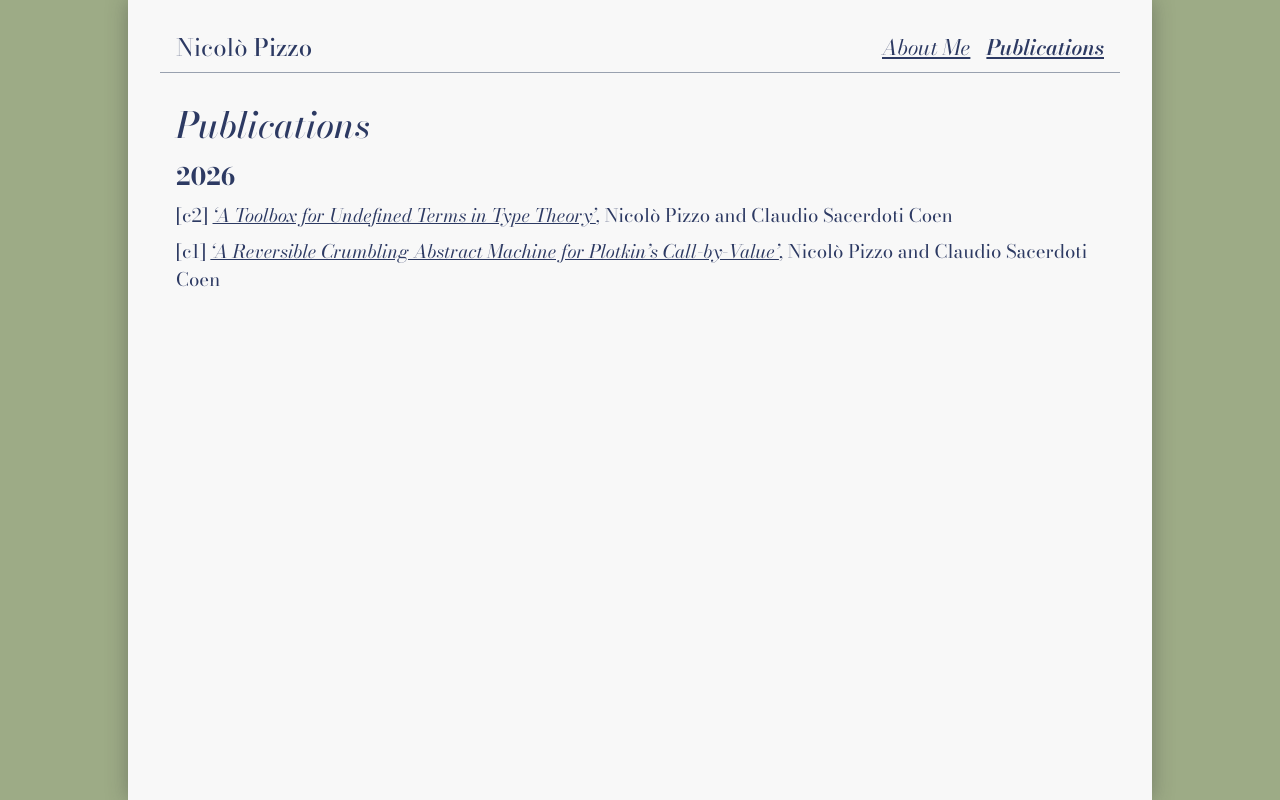
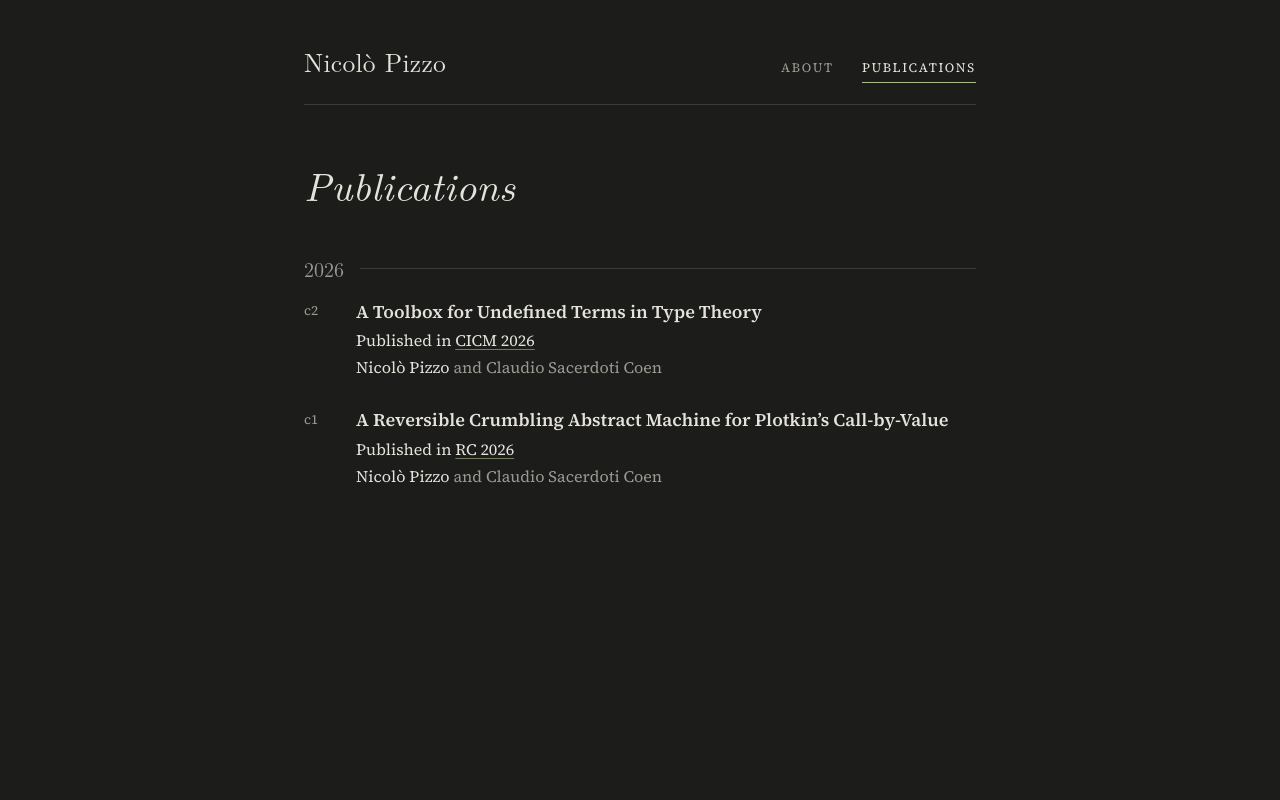
Before and after one commit to nicolopizzo/nicolopizzo.github.io, a website: page publications.html in a window 1280 px wide. Drawn offline with nearby package versions, Linux system fonts and the light colour scheme; files that its build step writes are made by us from their sources; a web font is replaced by a local one.

Commit message:
refactor and recoloring

```diff
--- a/index.html
+++ b/index.html
@@ -4,29 +4,29 @@
     <meta charset="UTF-8">
     <meta name="viewport" content="width=device-width, initial-scale=1.0">
     <title>Nicolò Pizzo</title>
+    <meta name="description" content="Nicolò Pizzo — PhD student in theoretical Computer Science at the University of Bologna.">
     <link rel="preconnect" href="https://fonts.googleapis.com">
     <link rel="preconnect" href="https://fonts.gstatic.com" crossorigin>
-    <link href="https://fonts.googleapis.com/css2?family=Bodoni+Moda:ital,wght@0,400..900;1,400..900&display=swap" rel="stylesheet">
+    <link href="https://fonts.googleapis.com/css2?family=Source+Serif+4:ital,opsz,wght@0,8..60,400..600;1,8..60,400..600&display=swap" rel="stylesheet">
+    <link href="https://cdn.jsdelivr.net/gh/dreampulse/computer-modern-web-font@master/font/Serif/cmun-serif.css" rel="stylesheet">
     <link href="./assets/css/style.css" rel="stylesheet">
   </head>
   <body>
     <div class="container">
-      <nav class="w-full border-b-1 border-gray-400 px-4 pt-4 pb-2 md:flex">
-        <div class="flex-1 text-2xl">
-          <span class="font-thin">Nicolò</span> <span class="font-medium">Pizzo</span>
-        </div>
-        <ul class="flex flex-none space-x-4 mt-2 md:m-0">
-          <li><a href="index.html" class="active" aria-current="page">About Me</a></li>
-          <li><a href="publications.html">Publications</a></li>
-          <!-- <li><a href="#">Teaching</a></li> -->
-        </ul>
+      <header class="site-header">
+        <a href="index.html" class="site-name"><span>Nicolò</span> <span class="last">Pizzo</span></a>
+        <nav class="site-nav">
+          <a href="index.html" class="active" aria-current="page">About</a>
+          <a href="publications.html">Publications</a>
+          <!-- <a href="#">Teaching</a> -->
         </nav>
+      </header>
 
-      <main class="inner-container">
-        <h1 class="text-4xl">About me</h1>
-
-        <div class="flex flex-col-reverse md:flex-row mt-2 gap-4">
-          <div class="flex-2 space-y-4">
+      <main>
+        <div class="flex flex-col-reverse sm:flex-row sm:items-start gap-8 sm:gap-10">
+          <div class="flex-1">
+            <h1>About me</h1>
+            <div class="prose">
               <p>
               I am a PhD student at the <i>University of Bologna</i> under the supervision of <a href="https://www.cs.unibo.it/~claudio.sacerdoti3/">Claudio Sacerdoti Coen</a>.
               You can visit my UniBo page <a href="https://www.unibo.it/sitoweb/nicolo.pizzo2">here</a>.
@@ -41,18 +41,20 @@
               You can download my Curriculum Vitae <a href="#">here</a>.
               </p>
             </div>
-
-          <div class="flex-none md:flex-1">
-            <img src="assets/images/profile-image.jpg" alt="Portrait of Nicolò Pizzo" class="rounded-full md:rounded-xl shadow-md/20 md:shadow-lg/20 w-1/3 md:w-4/5 md:mx-auto">
-          </div>
           </div>
 
-        <h2 class="text-3xl italic mt-4">Contacts</h2>
-        <ul>
-          <li>Email address: <a href="mailto:nicolo.pizzo2@unibo.it">nicolo.pizzo2@unibo.it</a></li>
-          <li>Github page: <a href="https://github.com/nicolopizzo">nicolopizzo</a></li>
-        </ul>
+          <img src="assets/images/profile-image.jpg" alt="Portrait of Nicolò Pizzo" class="portrait flex-none sm:mt-3">
+        </div>
+
+        <h2>Contacts</h2>
+        <dl class="contacts">
+          <dt>Email</dt>
+          <dd><a href="mailto:nicolo.pizzo2@unibo.it">nicolo.pizzo2@unibo.it</a></dd>
+          <dt>GitHub</dt>
+          <dd><a href="https://github.com/nicolopizzo">nicolopizzo</a></dd>
+        </dl>
       </main>
+
     </div>
   </body>
 </html>
--- a/publications.html
+++ b/publications.html
@@ -4,33 +4,48 @@
     <meta charset="UTF-8">
     <meta name="viewport" content="width=device-width, initial-scale=1.0">
     <title>Publications · Nicolò Pizzo</title>
+    <meta name="description" content="Publications of Nicolò Pizzo.">
     <link rel="preconnect" href="https://fonts.googleapis.com">
     <link rel="preconnect" href="https://fonts.gstatic.com" crossorigin>
-    <link href="https://fonts.googleapis.com/css2?family=Bodoni+Moda:ital,wght@0,400..900;1,400..900&display=swap" rel="stylesheet">
+    <link href="https://fonts.googleapis.com/css2?family=Source+Serif+4:ital,opsz,wght@0,8..60,400..600;1,8..60,400..600&display=swap" rel="stylesheet">
+    <link href="https://cdn.jsdelivr.net/gh/dreampulse/computer-modern-web-font@master/font/Serif/cmun-serif.css" rel="stylesheet">
     <link href="./assets/css/style.css" rel="stylesheet">
   </head>
   <body>
     <div class="container">
-      <nav class="w-full border-b-1 border-gray-400 px-4 pt-4 pb-2 md:flex">
-        <div class="flex-1 text-2xl">
-          <span class="font-thin">Nicolò</span> <span class="font-medium">Pizzo</span>
-        </div>
-        <ul class="flex flex-none space-x-4 mt-2 md:m-0">
-          <li><a href="index.html">About Me</a></li>
-          <li><a href="publications.html" class="active" aria-current="page">Publications</a></li>
-          <!-- <li><a href="#">Teaching</a></li> -->
-        </ul>
-      </nav>
+      <header class="site-header">
+        <a href="index.html" class="site-name"><span>Nicolò</span> <span class="last">Pizzo</span></a>
+        <nav class="site-nav">
+          <a href="index.html">About</a>
+          <a href="publications.html" class="active" aria-current="page">Publications</a>
+          <!-- <a href="#">Teaching</a> -->
+        </nav>
+      </header>
 
-      <main class="inner-container">
-        <h1 class="text-4xl">Publications</h1>
+      <main>
+        <h1>Publications</h1>
 
-        <h2 class="text-2xl font-bold mt-4 mb-2">2026</h2>
-        <ul class="space-y-2">
-          <li>[c2] <a href="https://link.springer.com/chapter/10.1007/978-3-032-38214-6_17">‘A Toolbox for Undefined Terms in Type Theory’</a>, Nicolò Pizzo and Claudio Sacerdoti Coen</li>
-          <li>[c1] <a href="https://doi.org/10.48550/arXiv.2605.09179">‘A Reversible Crumbling Abstract Machine for Plotkin’s Call-by-Value’</a>, Nicolò Pizzo and Claudio Sacerdoti Coen</li>
-        </ul>
+        <h2 class="year">2026</h2>
+        <ol class="pubs">
+          <li>
+            <span class="pub-id">c2</span>
+            <div>
+              <a class="pub-title" href="https://link.springer.com/chapter/10.1007/978-3-032-38214-6_17" target="_blank" rel="noopener">A Toolbox for Undefined Terms in Type Theory</a>
+              <span class="pub-venue">Published in <a href="https://cicm-conference.org/2026/cicm.php?event=&menu=accepted" target="_blank" rel="noopener">CICM 2026</a></span>
+              <span class="pub-authors"><span class="me">Nicolò Pizzo</span> and Claudio Sacerdoti Coen</span>
+            </div>
+          </li>
+          <li>
+            <span class="pub-id">c1</span>
+            <div>
+              <a class="pub-title" href="https://doi.org/10.48550/arXiv.2605.09179" target="_blank" rel="noopener">A Reversible Crumbling Abstract Machine for Plotkin’s Call-by-Value</a>
+              <span class="pub-venue">Published in <a href="https://reversible-computation.github.io/2026/accepted/" target="_blank" rel="noopener">RC 2026</a></span>
+              <span class="pub-authors"><span class="me">Nicolò Pizzo</span> and Claudio Sacerdoti Coen</span>
+            </div>
+          </li>
+        </ol>
       </main>
+
     </div>
   </body>
 </html>
--- a/src/style.css
+++ b/src/style.css
@@ -1,59 +1,228 @@
 @import "tailwindcss";
 
+@theme {
+  --font-display: 'Computer Modern Serif', 'Latin Modern Roman', serif;
+  --font-serif: 'Source Serif 4', Georgia, serif;
+}
+
 :root {
-  --color-text: #2d3a63;
-  --color-page: #9dab86;
-  --color-card: #f8f8f8;
+  --color-text: #e4e2da;
+  --color-muted: #9a9a92;
+  --color-accent: #a9bc8c;
+  --color-rule: #3a3a36;
+  --color-page: #1c1c1a;
+}
+
+html {
+  color-scheme: dark;
+  -webkit-font-smoothing: antialiased;
+  text-rendering: optimizeLegibility;
 }
 
 body {
-  font-family: 'Bodoni Moda', serif;
-  font-size: 14pt;
+  font-family: var(--font-serif);
+  font-size: 1.125rem;
+  line-height: 1.7;
   color: var(--color-text);
   background-color: var(--color-page);
 }
 
-.container {
-  min-height: 100vh;
-  background: var(--color-card);
-  width: 100vw;
-  padding: 1rem 2rem;
+::selection {
+  background: color-mix(in srgb, var(--color-accent) 30%, transparent);
 }
 
-@media (min-width: 600px) {
-  .container {
-    width: 80vw;
-    margin: auto;
-    box-shadow: 0 0 20px #30303060;
+.container {
+  width: 45rem;
+  min-height: 100vh;
+  margin: 0 auto;
+  padding: 0 1.5rem;
+  display: flex;
+  flex-direction: column;
+}
+
+/* Header */
+
+.site-header {
+  display: flex;
+  flex-wrap: wrap;
+  align-items: baseline;
+  justify-content: space-between;
+  gap: 0.75rem 2rem;
+  padding: 2.5rem 0 1.25rem;
+  border-bottom: 1px solid var(--color-rule);
+}
+
+.site-name {
+  font-family: var(--font-display);
+  font-size: 1.6rem;
+  letter-spacing: 0.01em;
+  text-decoration: none;
+  font-style: normal;
+}
+
+.site-name .last {
+  font-weight: 500;
+}
+
+.site-nav {
+  display: flex;
+  gap: 1.75rem;
+}
+
+.site-nav a {
+  font-size: 0.8rem;
+  font-style: normal;
+  text-transform: uppercase;
+  letter-spacing: 0.14em;
+  text-decoration: none;
+  color: var(--color-muted);
+  padding-bottom: 0.2rem;
+  border-bottom: 1px solid transparent;
+  transition: color 0.2s, border-color 0.2s;
+}
+
+.site-nav a:hover {
+  color: var(--color-text);
+}
+
+.site-nav a.active {
+  color: var(--color-text);
+  border-bottom-color: var(--color-accent);
+}
+
+
+/* Content */
+
+main {
+  flex: 1;
+  padding: 3.5rem 0 4rem;
+}
+
+h1,
+h2 {
+  font-family: var(--font-display);
+  font-style: italic;
+  font-weight: 500;
+  line-height: 1.2;
+}
+
+h1 {
+  font-size: 2.5rem;
+  margin-bottom: 1.75rem;
+}
+
+h2 {
+  font-size: 1.6rem;
+  margin: 3rem 0 1rem;
+}
+
+a {
+  color: inherit;
+  text-decoration: underline;
+  text-decoration-color: color-mix(in srgb, var(--color-accent) 60%, transparent);
+  text-decoration-thickness: 1px;
+  text-underline-offset: 0.2em;
+  transition: color 0.2s, text-decoration-color 0.2s;
+}
+
+a:hover {
+  color: var(--color-accent);
+  text-decoration-color: var(--color-accent);
+}
+
+.prose p + p {
+  margin-top: 1rem;
+}
+
+.portrait {
+  width: 7rem;
+  height: 7rem;
+  object-fit: cover;
+  border-radius: 9999px;
+  box-shadow: 0 0 0 6px var(--color-page), 0 0 0 7px var(--color-rule);
+}
+
+@media (min-width: 40rem) {
+  .portrait {
+    width: 9rem;
+    height: 9rem;
   }
 }
 
-.inner-container {
-  padding: 2rem 1rem;
+/* Contacts */
+
+.contacts {
+  display: grid;
+  grid-template-columns: max-content 1fr;
+  gap: 0.35rem 1.5rem;
 }
 
-h1 {
-  font-weight: 500;
-  font-style: italic;
+.contacts dt {
+  font-size: 0.8rem;
+  text-transform: uppercase;
+  letter-spacing: 0.14em;
+  color: var(--color-muted);
+  padding-top: 0.25rem;
 }
 
-a {
-  text-decoration: underline;
-  font-style: italic;
+/* Publications */
+
+.year {
+  display: flex;
+  align-items: center;
+  gap: 1rem;
+  font-style: normal;
+  font-size: 1.25rem;
+  color: var(--color-muted);
 }
 
-a:hover {
-  font-weight: 600;
+.year::after {
+  content: "";
+  flex: 1;
+  height: 1px;
+  background: var(--color-rule);
 }
 
-nav a {
-  font-size: 16pt;
+.pubs {
+  display: flex;
+  flex-direction: column;
+  gap: 1.5rem;
 }
 
-nav a:hover {
-  font-weight: 500;
+.pubs li {
+  display: grid;
+  grid-template-columns: 2.5rem 1fr;
+  gap: 0 0.75rem;
 }
 
-nav a.active {
+.pub-id {
+  font-size: 0.85rem;
+  color: var(--color-muted);
+  padding-top: 0.15rem;
+  font-variant-numeric: tabular-nums;
+}
+
+.pub-title {
   font-weight: 600;
+  text-decoration: none;
 }
+
+.pub-title:hover {
+  text-decoration: underline;
+}
+
+.pub-venue {
+  display: block;
+  color: var(--color-text);
+  font-size: 1rem;
+}
+
+.pub-authors {
+  display: block;
+  color: var(--color-muted);
+  font-size: 1rem;
+}
+
+.pub-authors .me {
+  color: var(--color-text);
+}
```
Lines whose indentation alone changed are shown as unchanged.
